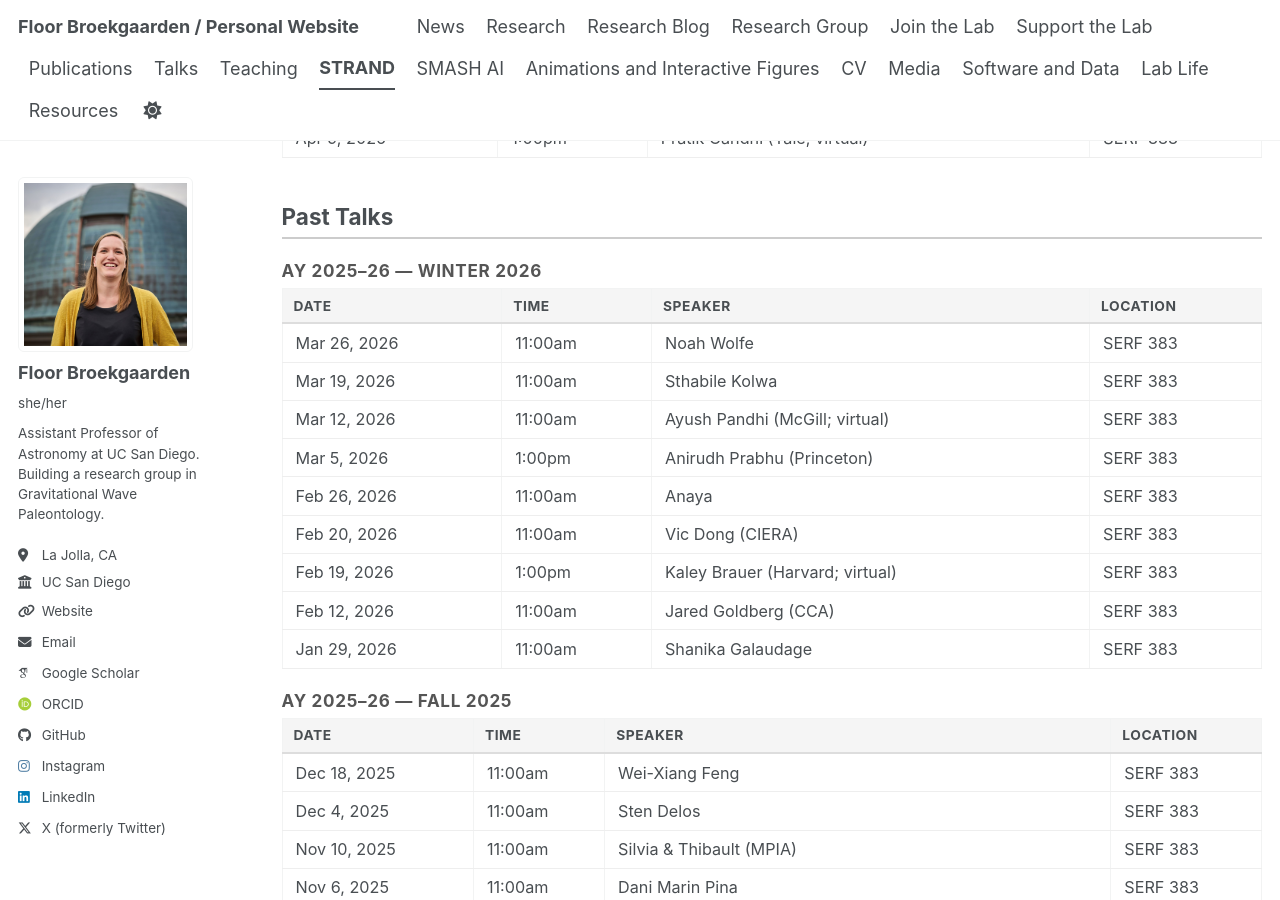
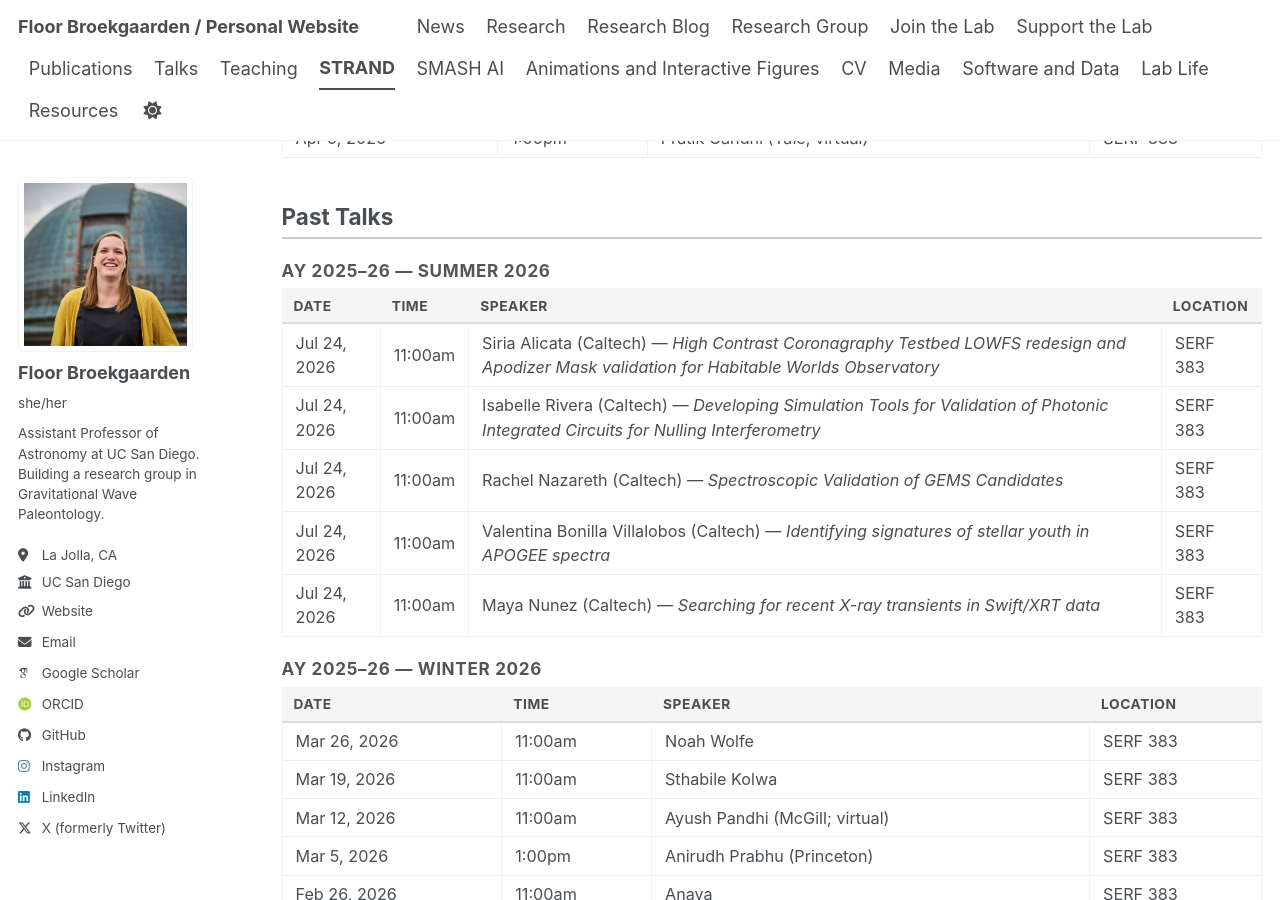
Before and after one commit to FloorBroekgaarden/FloorBroekgaarden.github.io, a Jekyll site: the page built from _pages/strand.md, in a window 1280 px wide and 900 px high, scrolled down 1017 px. Built offline with Jekyll 4.4.1, drawn with Linux system fonts in a browser that asks for light colours; some web fonts are replaced; a script bundle is joined from its source files by our own code; library files that are not in the unit come from our copies.

Commit message:
Update strand.md

```diff
--- a/_pages/strand.md
+++ b/_pages/strand.md
@@ -49,6 +49,16 @@ author_profile: true
 
 <div class="strand-section">
 <h2>Past Talks</h2>
+
+<h3>AY 2025–26 — Summer 2026</h3>
+<table class="strand-table">
+  <tr><th>Date</th><th>Time</th><th>Speaker</th><th>Location</th></tr>
+  <tr><td>Jul 24, 2026</td><td>11:00am</td><td>Siria Alicata (Caltech) — <em>High Contrast Coronagraphy Testbed LOWFS redesign and Apodizer Mask validation for Habitable Worlds Observatory</em></td><td>SERF 383</td></tr>
+  <tr><td>Jul 24, 2026</td><td>11:00am</td><td>Isabelle Rivera (Caltech) — <em>Developing Simulation Tools for Validation of Photonic Integrated Circuits for Nulling Interferometry</em></td><td>SERF 383</td></tr>
+  <tr><td>Jul 24, 2026</td><td>11:00am</td><td>Rachel Nazareth (Caltech) — <em>Spectroscopic Validation of GEMS Candidates</em></td><td>SERF 383</td></tr>
+  <tr><td>Jul 24, 2026</td><td>11:00am</td><td>Valentina Bonilla Villalobos (Caltech) — <em>Identifying signatures of stellar youth in APOGEE spectra</em></td><td>SERF 383</td></tr>
+  <tr><td>Jul 24, 2026</td><td>11:00am</td><td>Maya Nunez (Caltech) — <em>Searching for recent X-ray transients in Swift/XRT data</em></td><td>SERF 383</td></tr>
+</table>
 
 <h3>AY 2025–26 — Winter 2026</h3>
 <table class="strand-table">
```
